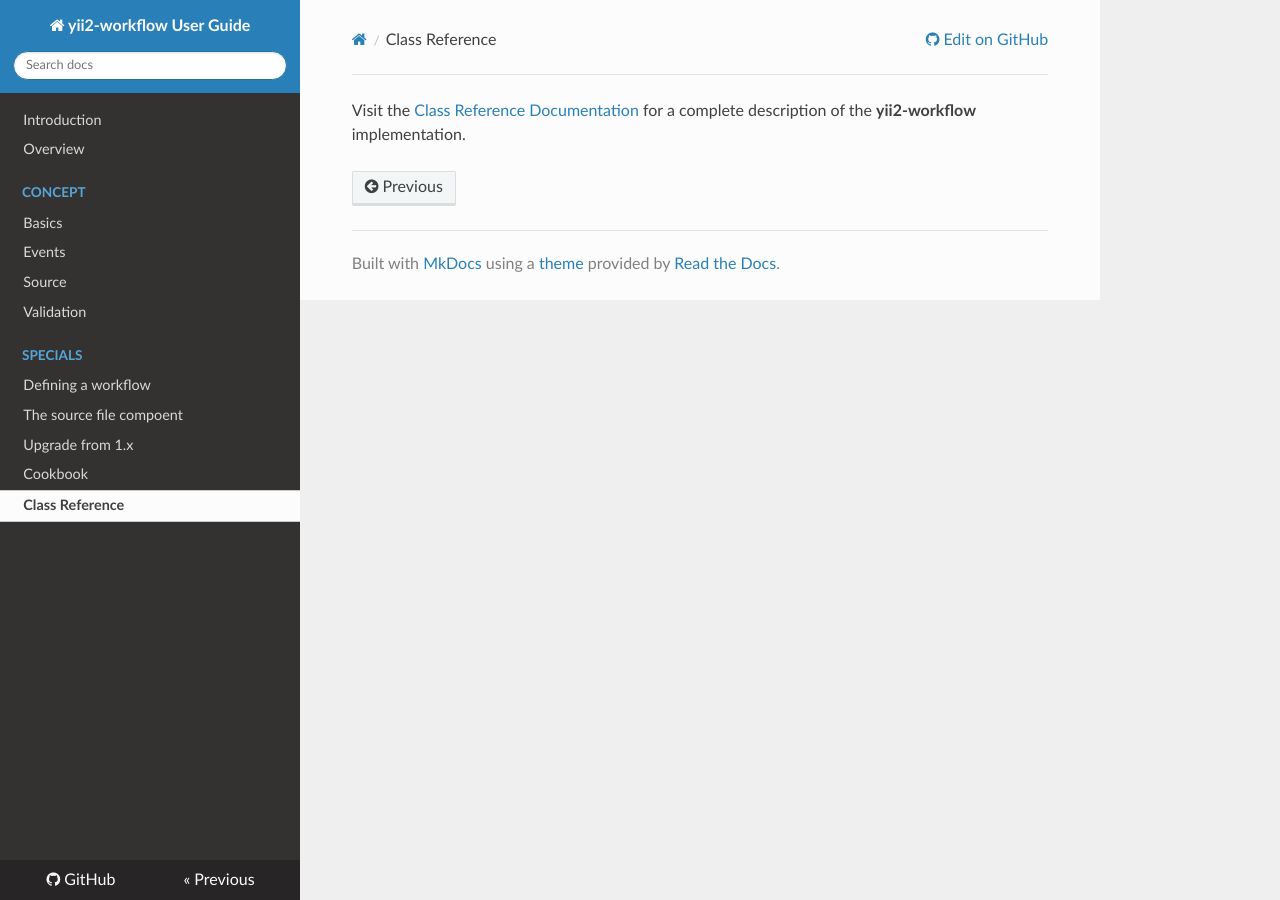
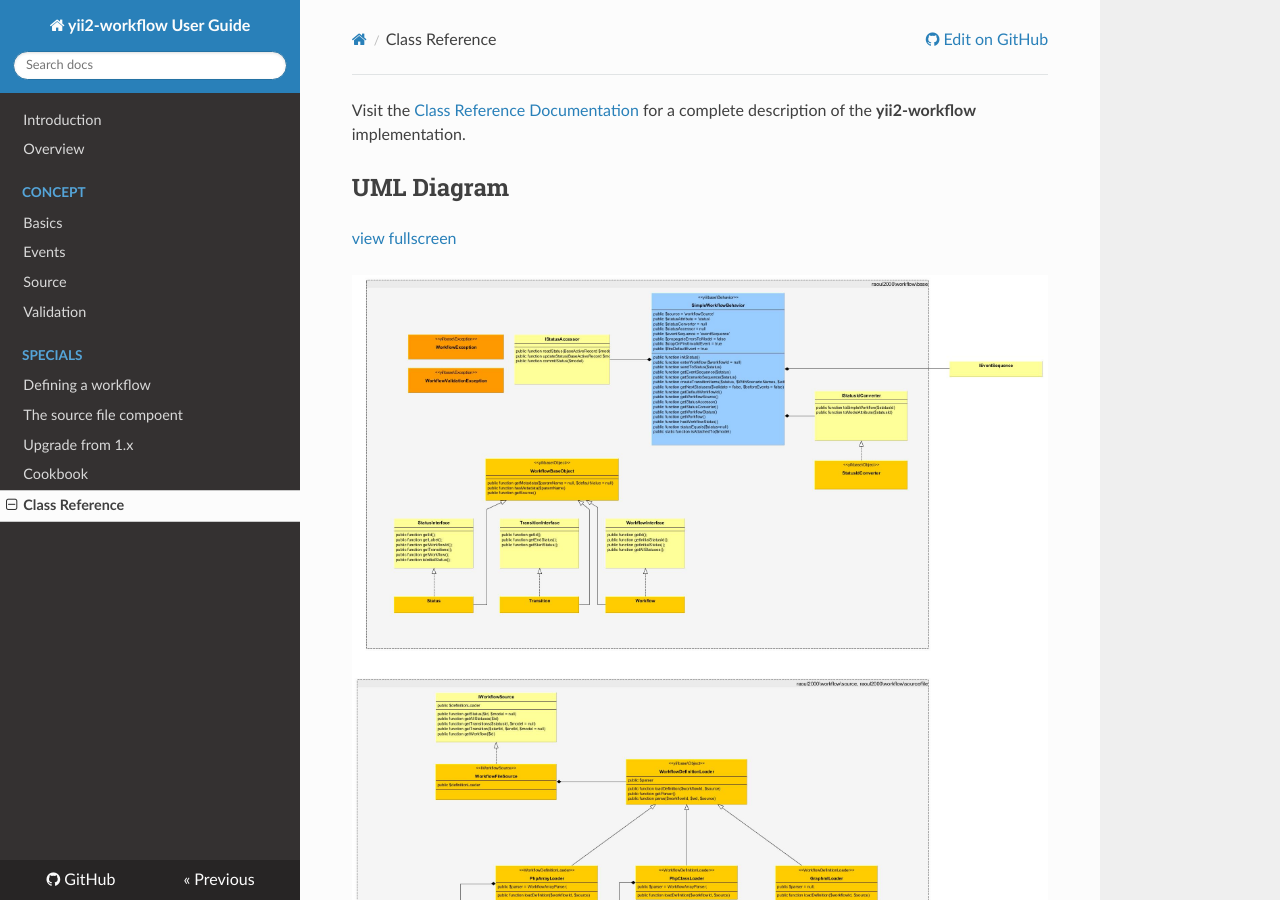
Before and after one commit to raoul2000/yii2-workflow, an MkDocs documentation site: the page built from guide/docs/class-ref.md, in a window 1280 px wide and 900 px high. Built offline with MkDocs 1.6.1, drawn with Linux system fonts in a browser that asks for light colours; nearby versions of some CDN libraries; old or Windows-style settings are respelled for this version of MkDocs.

Commit message:
[skip ci]add uml diagram

```diff
--- a/guide/docs/class-ref.md
+++ b/guide/docs/class-ref.md
@@ -1 +1,7 @@
 Visit the [Class Reference Documentation](class-ref/index.html) for a complete description of the **yii2-workflow** implementation.
+
+## UML Diagram
+
+[view fullscreen](images/yii2-workflow-uml.jpg)
+
+![yii2-workflow UML Diagram](images/yii2-workflow-uml.jpg)
```
Also changed, not shown: guide/docs/images/yii2-workflow-uml.jpg (added).
